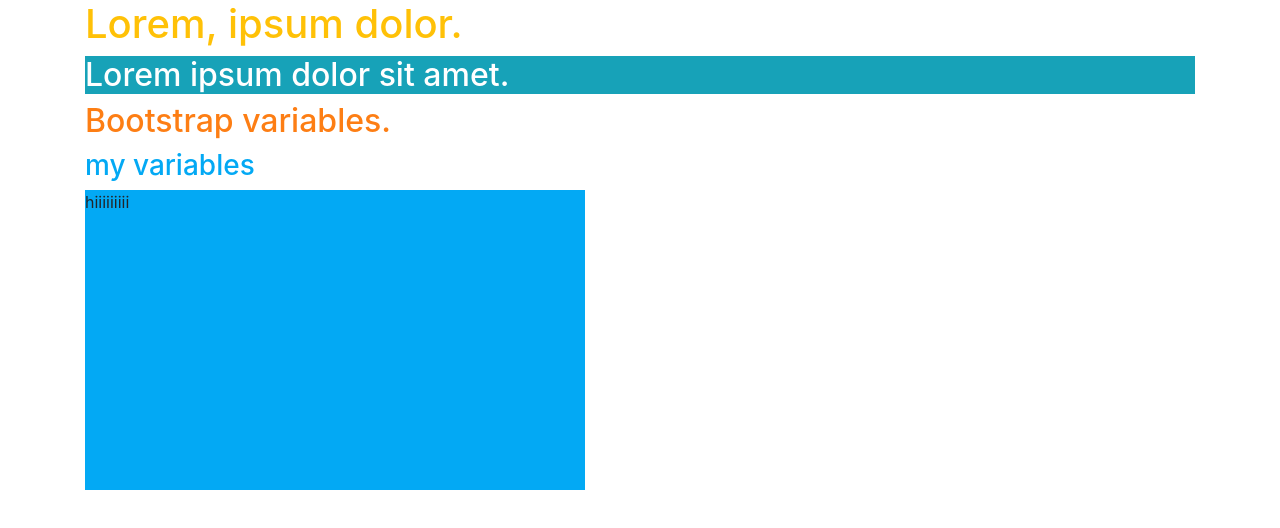
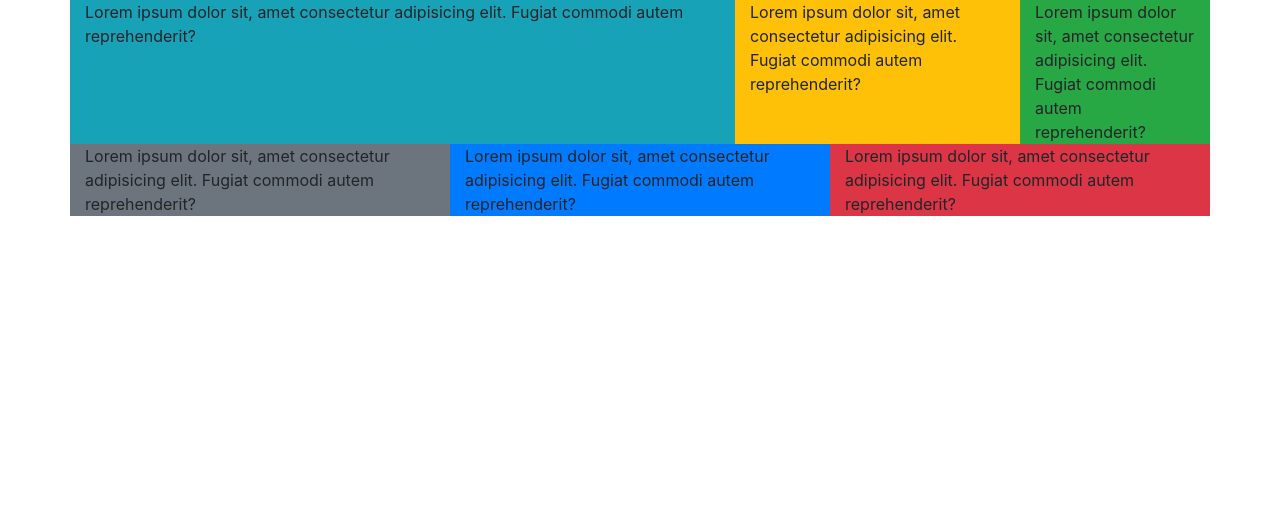
Before and after one commit to HafizRahimi/BootStrap, a plain HTML site: page index.html in a window 1280 px wide. Drawn offline with Linux system fonts and the light colour scheme.

Commit message:
Video 8 watch (Grid system)

```diff
--- a/index.html
+++ b/index.html
@@ -8,29 +8,35 @@
         <link rel="stylesheet" href="css/bootstrap-reboot.min.css" />
         <link rel="stylesheet" href="css/bootstrap.min.css" />
         <link rel="stylesheet" href="css/main.css" />
+    </head>
+    <body class="container">
+        <!-- <p class="container text-justify">Lorem ipsum dolor sit amet consectetur adipisicing elit. Vero aliquid mollitia tenetur minima quod dicta voluptate, in rem cupiditate nam!</p> -->
+        <!-- <p class="container-fluid text-justify">Lorem ipsum dolor sit amet consectetur adipisicing elit. Vero aliquid mollitia tenetur minima quod dicta voluptate, in rem cupiditate nam!</p> -->
 
-        <style>
-            :root{
-                --Ali: #03a9f4;
-                --Hafiz: #f403a9;
+        <div class="row">
+            <div class="bg-info col-sm-6 col-md-4 col-lg-7">
+                Lorem ipsum dolor sit, amet consectetur adipisicing elit. Fugiat commodi autem reprehenderit?
+            </div>
+            <div class="bg-warning col-sm-6 col-md-4 col-lg-3">
+                Lorem ipsum dolor sit, amet consectetur adipisicing elit. Fugiat commodi autem reprehenderit?
+            </div>
+            <div class="bg-success col-sm-6 col-md-4 col-lg-2">
+                Lorem ipsum dolor sit, amet consectetur adipisicing elit. Fugiat commodi autem reprehenderit?
+            </div>
+        </div>
 
-                --width-500: 500px;
-                --height-300: 300px;
-            }
-        </style>
+        <div class="row">
+            <div class="bg-secondary col">
+                Lorem ipsum dolor sit, amet consectetur adipisicing elit. Fugiat commodi autem reprehenderit?
+            </div>
+            <div class="bg-primary col">
+                Lorem ipsum dolor sit, amet consectetur adipisicing elit. Fugiat commodi autem reprehenderit?
+            </div>
+            <div class="bg-danger col">
+                Lorem ipsum dolor sit, amet consectetur adipisicing elit. Fugiat commodi autem reprehenderit?
+            </div>
+        </div>
 
-    </head>
-    <body>
-        <div class="container">
-            <h1 class="text-warning">Lorem, ipsum dolor.</h1>
-            <h2 class="bg-info text-white">Lorem ipsum dolor sit amet.</h2>
-
-            <h2 style="color: var(--orange)">Bootstrap variables.</h2> <!-- this is in bootstrap.css -->
-
-            <h3 style="color: var(--Ali)">my variables</h3>
-
-            <div class="" style="width:var(--width-500); height: var(--height-300);background-color:var(--Ali)">hiiiiiiiii</div>
-        </div>
 
         <script src="js/jquery-3.5.1.min.js"></script>
         <script src="js/bootstrap.min.js"></script>
```
Also changed, not shown: txt/BootStrap.txt (+23 -1 lines), Grid options.png (added).
